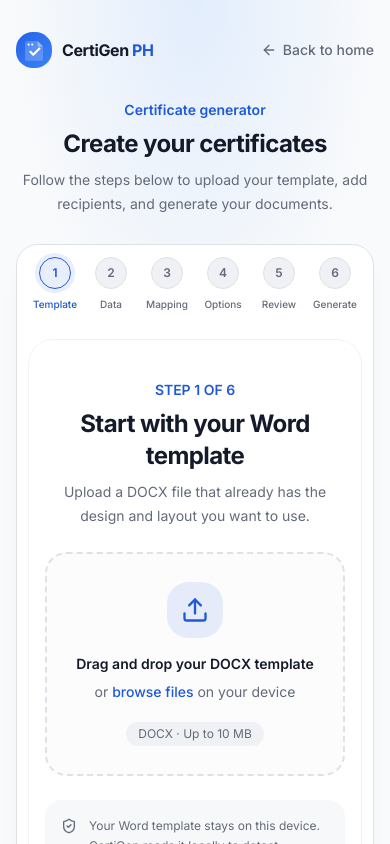
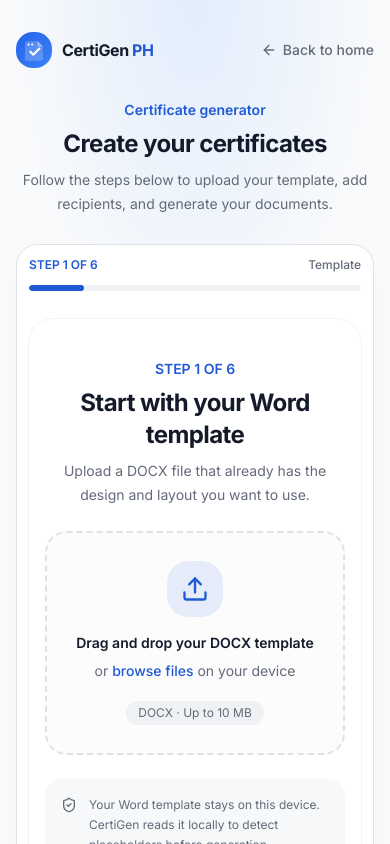
Before and after one commit to Draizen75/CertiGen-Ph, a Next.js app: page /generator in a window 390 px wide. Shown: the top 844 px of the page. Built offline with nearby package versions, Linux system fonts and the light colour scheme.

Commit message:
Improve mobile generation step progress indicator

```diff
--- a/components/certificate-generator.tsx
+++ b/components/certificate-generator.tsx
@@ -44,7 +44,14 @@ export function CertificateGenerator() {
   return (
     <div className="space-y-7 sm:space-y-9">
       <nav aria-label="Certificate generation steps" className="mx-auto max-w-4xl">
-        <ol className="grid grid-cols-6 gap-1 sm:gap-3">
+        <div className="mb-3 flex items-center justify-between gap-3 sm:hidden">
+          <span className="text-xs font-semibold text-primary">STEP {currentStepIndex + 1} OF {steps.length}</span>
+          <span className="min-w-0 truncate text-xs font-medium text-muted-foreground">{steps[currentStepIndex]?.label}</span>
+        </div>
+        <div className="mb-4 h-1.5 overflow-hidden rounded-full bg-muted sm:hidden" role="progressbar" aria-label="Workflow progress" aria-valuemin={0} aria-valuemax={steps.length} aria-valuenow={currentStepIndex + 1}>
+          <div className="h-full rounded-full bg-primary transition-all" style={{ width: `${((currentStepIndex + 1) / steps.length) * 100}%` }} />
+        </div>
+        <ol className="hidden grid-cols-6 gap-1 sm:grid sm:gap-3">
           {steps.map((step, index) => {
             const isComplete = index < currentStepIndex;
             const isCurrent = index === currentStepIndex;
```
